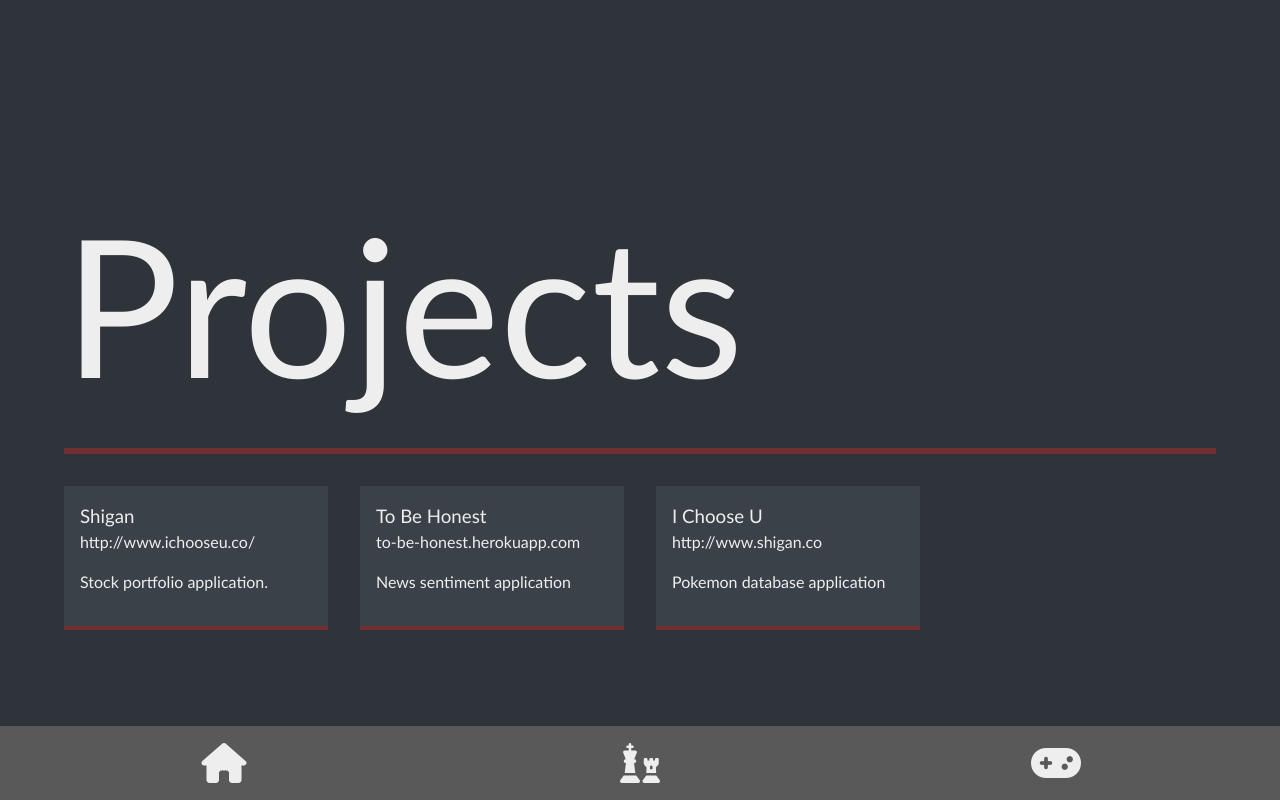
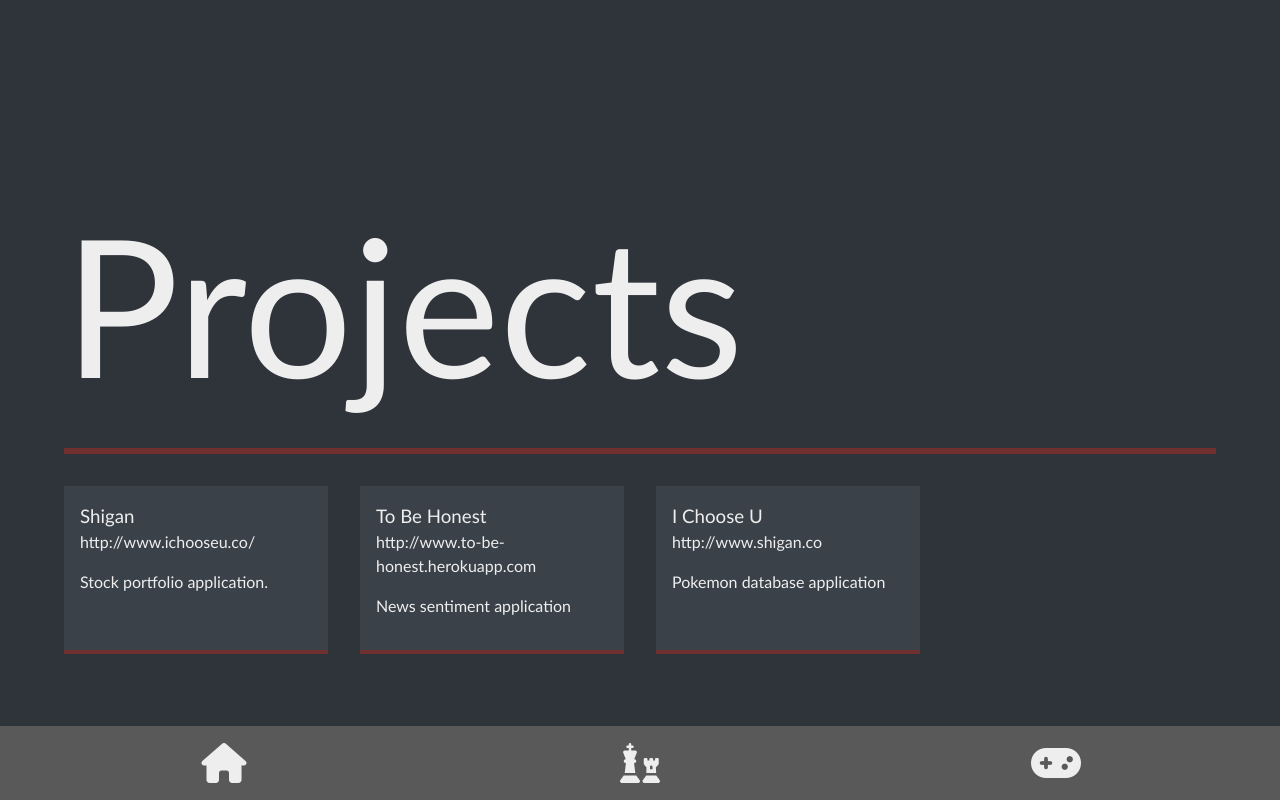
Before and after one commit to dev-ejc/my-portfolio, a React (Create React App) app: page / in a window 1280 px wide. Both pictures are taken after a click on the button 1056 px from the left and 763 px from the top of the page. Built offline with nearby package versions, Linux system fonts and the light colour scheme.

Commit message:
Added prefixes to tbh link

```diff
--- a/src/components/pages/Project.js
+++ b/src/components/pages/Project.js
@@ -5,7 +5,7 @@
   const links = {
     shigan:"http://www.ichooseu.co/",
     ichooseu:"http://www.shigan.co",
-    tobehonest:"to-be-honest.herokuapp.com"
+    tobehonest:"http://www.to-be-honest.herokuapp.com"
   }
 
   return (
```
